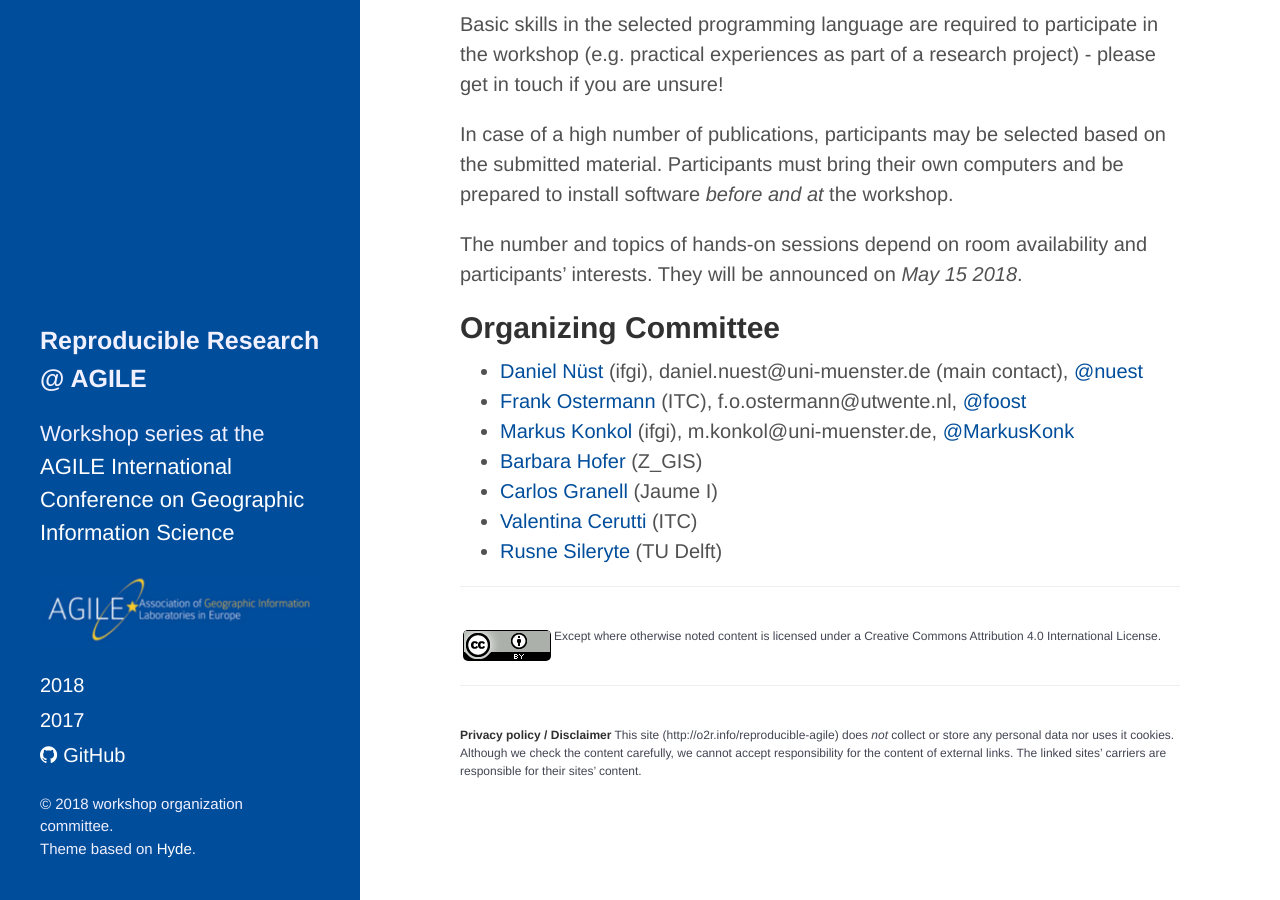
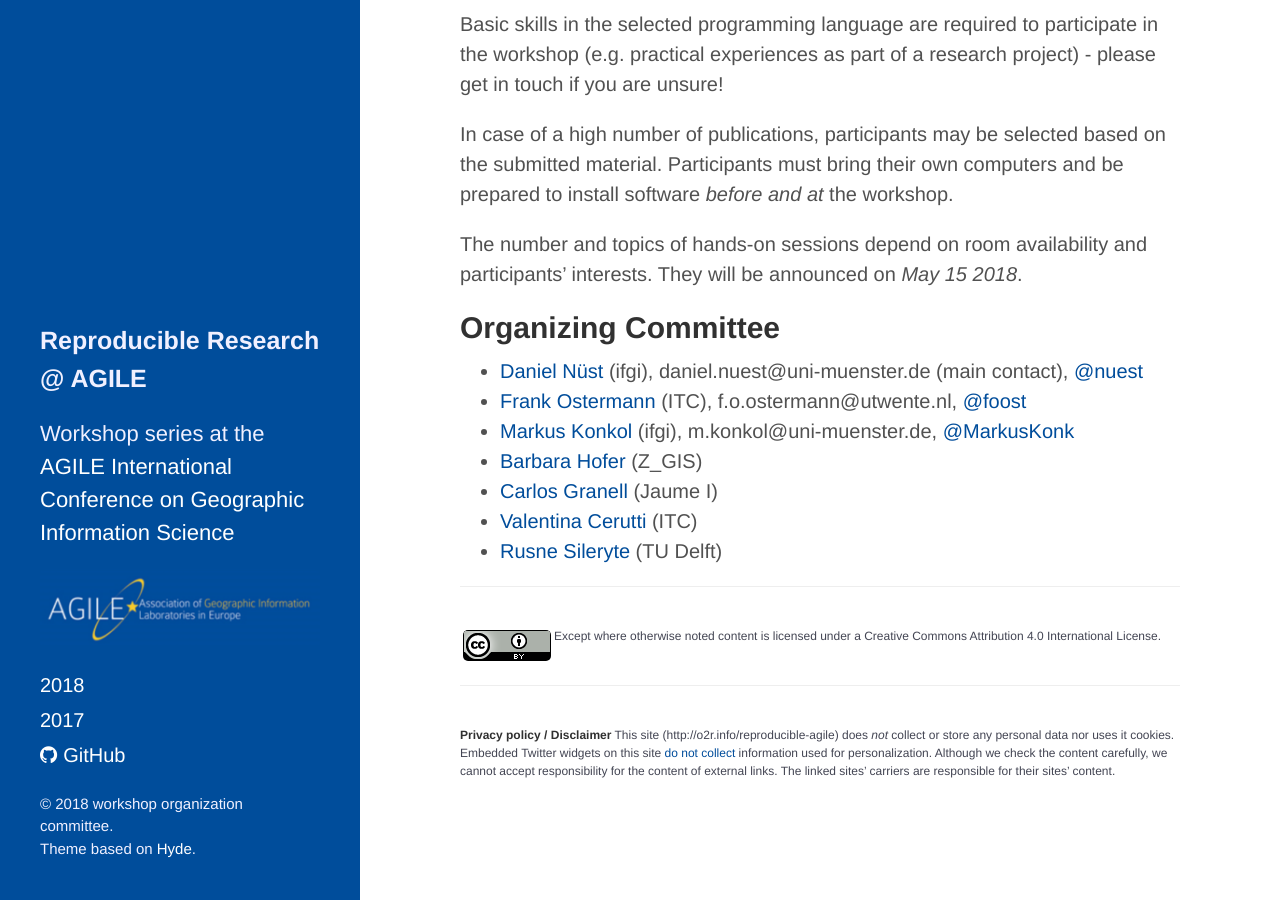
Before and after one commit to reproducible-agile/reproducible-agile.github.io, a Jekyll site: the page built from index.md, in a window 1280 px wide and 900 px high, scrolled down 2099 px. Built offline with Jekyll 4.4.1, drawn with Linux system fonts in a browser that asks for light colours.

Commit message:
add dnt config for Twitter widgets

```diff
--- a/_includes/head_default.html
+++ b/_includes/head_default.html
@@ -7,6 +7,9 @@
     <meta name="msapplication-TileColor" content="#004D9B">
     <meta name="theme-color" content="#004D9B">
     <link rel="shortcut icon" type="image/x-icon" href="favicon.ico">
+
+    <!-- Disable tracking by Twitter widgets, see https://dev.twitter.com/web/overview/privacy -->
+    <meta name="twitter:dnt" content="on">
 
     <title>
       {% if page.title == "Home" %}
--- a/_layouts/default.html
+++ b/_layouts/default.html
@@ -25,6 +25,7 @@
       <div class="attribution">
         <strong>Privacy policy / Disclaimer</strong>
         This site (http://o2r.info/reproducible-agile) does <em>not</em> collect or store any personal data nor uses it cookies.
+        Embedded Twitter widgets on this site <a href="https://dev.twitter.com/web/overview/privacy">do not collect</a> information used for personalization.
         Although we check the content carefully, we cannot accept responsibility for the content of external links. The linked sites’ carriers are responsible for their sites’ content.
       </div>
     </div>
```
